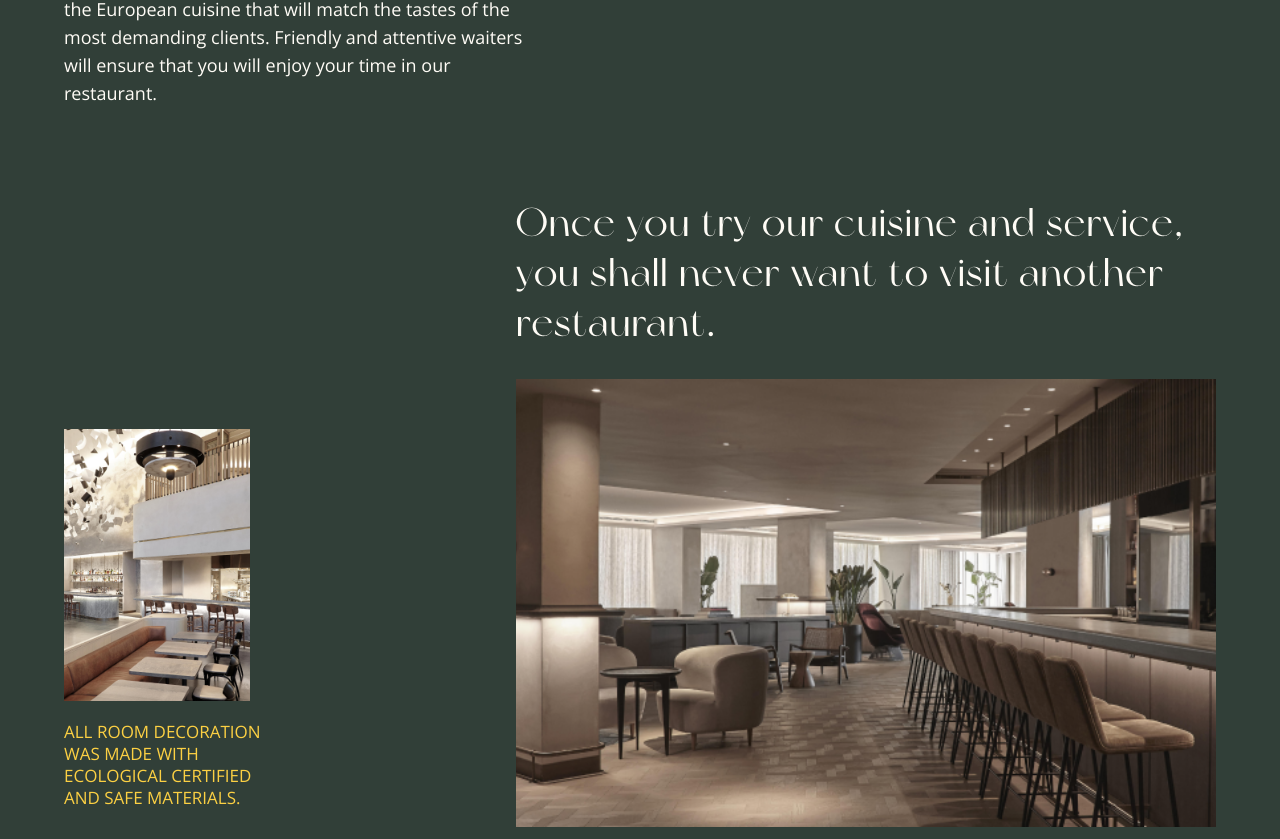
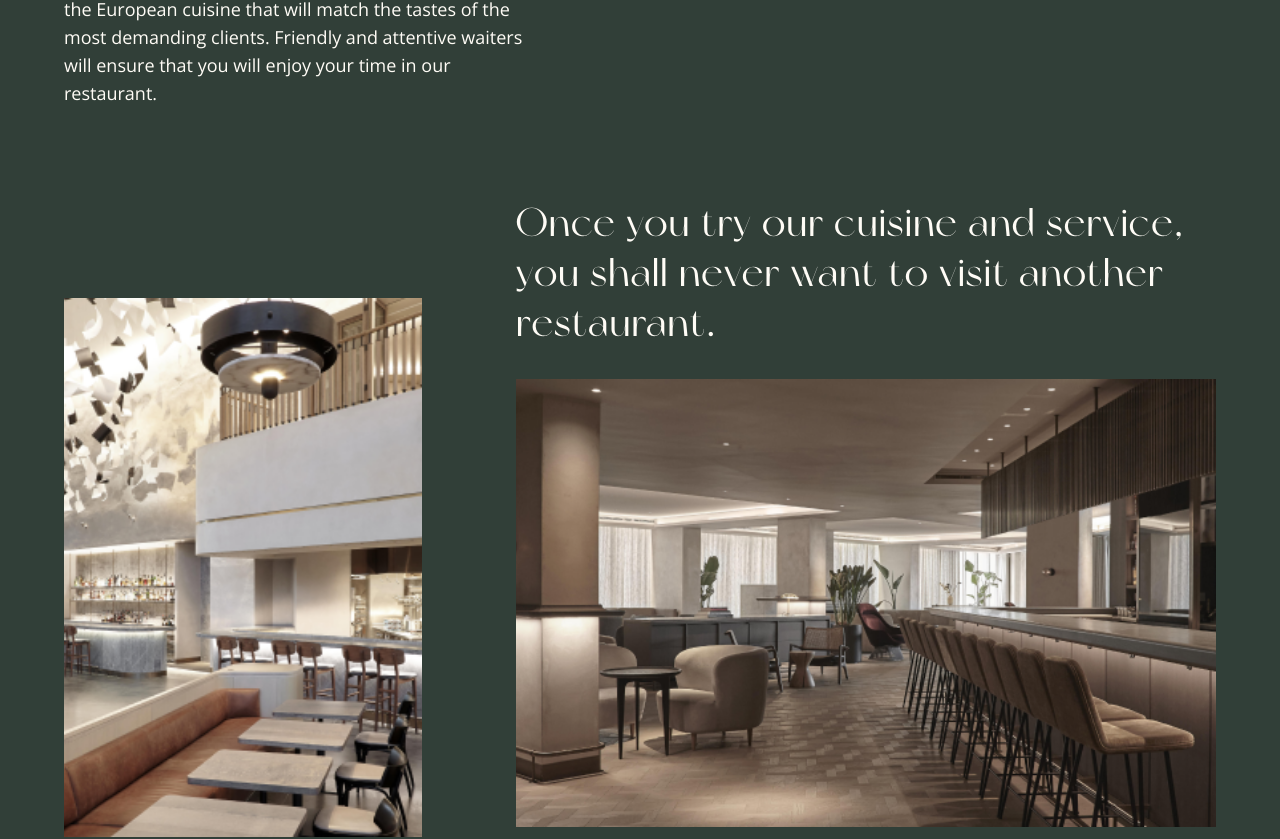
Before and after one commit to gift56/Fullstack-HotelWebsite, a React (Create React App) app: page /restaurant in a window 1280 px wide. Shown: the part 1497-2336 px from the top of the page. Built offline with nearby package versions, Linux system fonts and the light colour scheme.

Commit message:
updated some stuff

```diff
--- a/src/styles/ResturantStyle/ResturantSpace.styled.js
+++ b/src/styles/ResturantStyle/ResturantSpace.styled.js
@@ -34,8 +34,14 @@ export const ResturantSpaceLeftArea = styled.div`
   }
   .image {
     width: 186px;
+    @media screen and (min-width: ${({ theme }) => theme.mobile.minLap}) {
+      width: 358px;
+      height: 539px;
+    }
     img {
       width: 100%;
+      height: 100%;
+      object-fit: cover;
     }
   }
   h3 {
```
